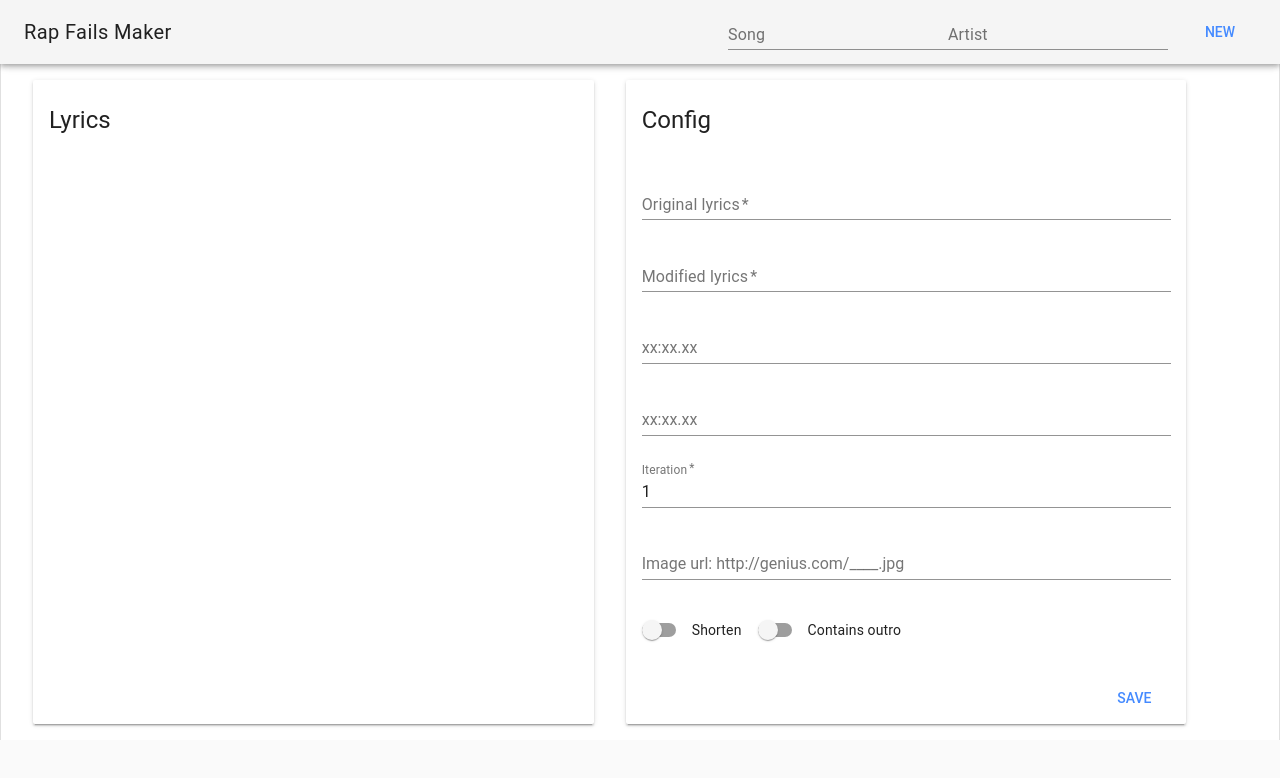
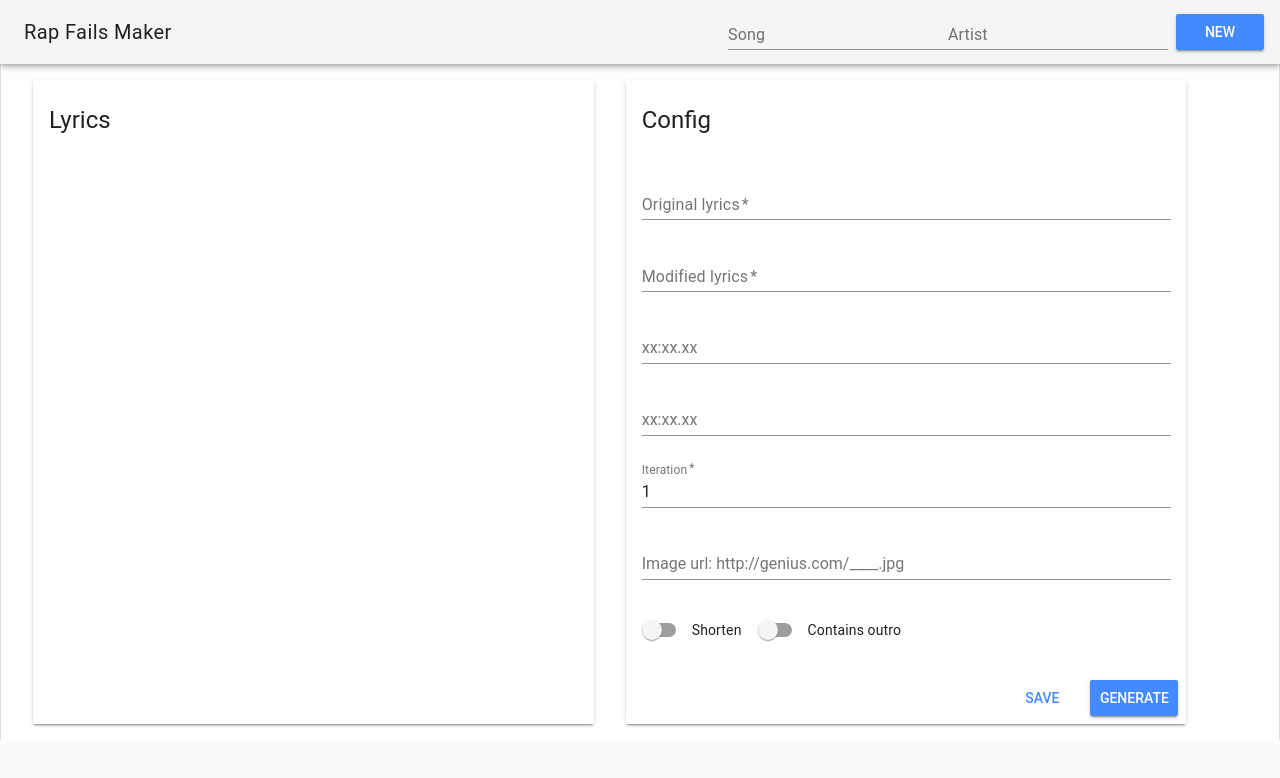
Before and after one commit to pop123123123/tts-rappeur-maker, a Vue app: page / in a window 1280 px wide. Shown: the top 778 px of the page. Built offline with nearby package versions, Linux system fonts and the light colour scheme.

Commit message:
refactor to add call to factory

```diff
--- a/src/App.vue
+++ b/src/App.vue
@@ -3,6 +3,7 @@
     <md-app>
       <md-app-toolbar>
         <h1 class="md-title" style="flex: 1">Rap Fails Maker</h1>
+        <form @submit.prevent="newProject">
           <div class="md-flex">
             <md-field md-inline>
               <label>Song</label>
@@ -15,7 +16,8 @@
               <md-input v-model="artist"></md-input>
             </md-field>
           </div>
-        <md-button @click="newProject" class="md-primary"> New </md-button>
+          <md-button type="submit" class="md-raised md-primary">New</md-button>
+        </form>
       </md-app-toolbar>
 
       <md-app-content class="md-layout">
@@ -34,7 +36,7 @@
             <div class="md-title">Config</div>
           </md-card-header>
 
-          <form @submit.prevent="saveConfig">
+          <form @submit.prevent="submit">
             <md-card-content>
               <div v-if="embed_url">
                 <iframe
@@ -100,14 +102,22 @@
               <md-switch v-model="outro">Contains outro</md-switch>
             </md-card-content>
             <md-card-actions>
-              <md-button type="submit" class="md-primary" :disabled="saving">
+              <md-button type="submit" class="md-primary" :disabled="saving" value="save">
                 Save
+              </md-button>
+              <md-button
+                type="submit"
+                class="md-raised md-primary"
+                :disabled="saving"
+                value="generate"
+              >
+                Generate
               </md-button>
             </md-card-actions>
           </form>
         </md-card>
 
-        <md-snackbar :md-active.sync="saving">
+        <md-snackbar :md-active.sync="saved">
           Sucessfully created.
         </md-snackbar>
         <md-snackbar :md-active.sync="connectionError">
@@ -140,6 +150,7 @@ export default {
 
     connectionError: false,
     saving: false,
+    saved: false,
   }),
   computed: {
     embed_url() {
@@ -177,8 +188,7 @@ export default {
       const a = t.split(':');
       return a[0] * 60 + parseFloat(a[1]);
     },
-    async saveConfig() {
-      console.log(this.start_seconds, this.end_seconds);
+    async getJson() {
       const startSeconds = this.timeStampToSeconds(this.start_seconds);
       const endSeconds = this.timeStampToSeconds(this.end_seconds);
 
@@ -188,10 +198,10 @@ export default {
       const { b64Img } = results;
 
       const extension = this.iteration > 1 ? `_${this.iteration}` : '';
-      const jsonName = `${this.song}_${this.artist}${extension}.json`;
+      const name = `${this.song}_${this.artist}${extension}`;
 
       const config = {
-        json_name: jsonName,
+        name,
         song: this.song,
         artist: this.artist,
         original_lines: this.original_lines,
@@ -202,8 +212,23 @@ export default {
         shorten: this.shorten,
         outro: this.outro,
         b64_img: b64Img,
+        type: 'tts-rappeur',
       };
-      this.save(jsonName, JSON.stringify(config));
+      return config;
+    },
+    async submit(event) {
+      this.saving = true;
+      try {
+        const config = await this.getJson();
+        if (event.submitter.value === 'save') {
+          this.save(`${config.name}.json`, JSON.stringify(config));
+        } else {
+          await this.apiPost('generate', config);
+        }
+        this.saved = true;
+      } finally {
+        this.saving = false;
+      }
     },
     async newProject() {
       const results = await this.apiPost('info', {
@@ -224,4 +249,9 @@ ul {
   padding: 0;
   margin: 0;
 }
+.md-toolbar form {
+  display: flex;
+  align-items: center;
+  align-content: center;
+}
 </style>
```
Also changed, not shown: index.js (+11 -0 lines). Lines whose indentation alone changed are shown as unchanged.
